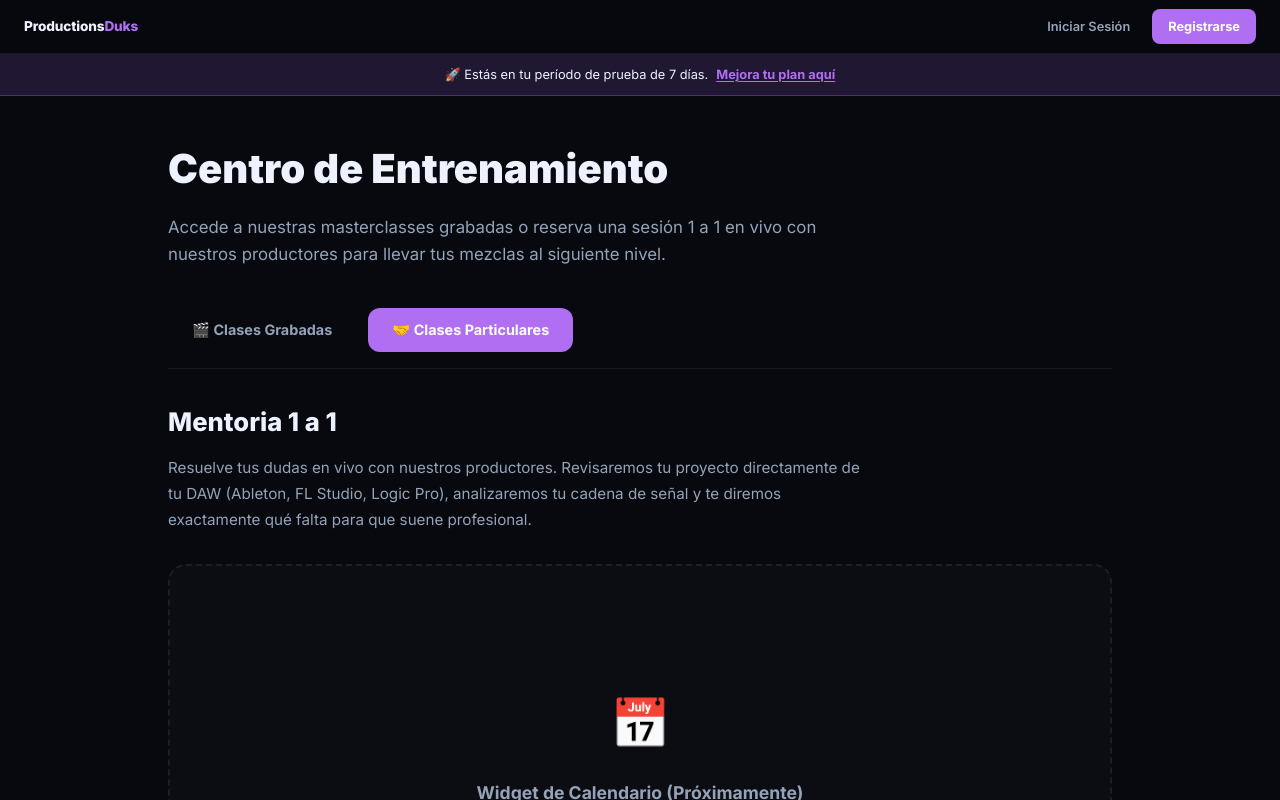
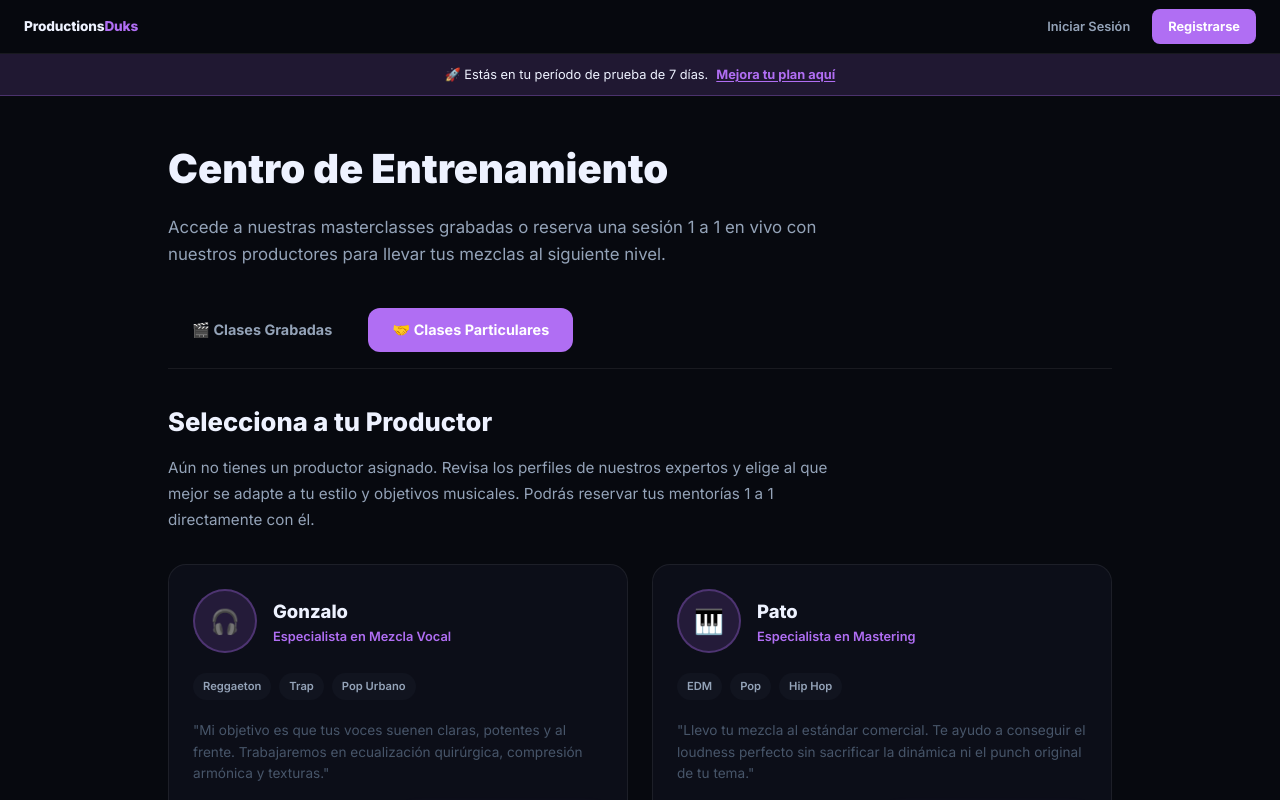
Before and after one commit to gonchiantelo/ProductionsDuks, a Next.js app: page /app/clases in a window 1280 px wide. Both pictures are taken after a click on the button "🤝 Clases Particulares". Built offline with nearby package versions, Linux system fonts and the light colour scheme.

Commit message:
feat(pages): Replace placeholder with aesthetic Producer Roster for 1-on-1 mentorships

```diff
--- a/src/app/app/clases/page.tsx
+++ b/src/app/app/clases/page.tsx
@@ -197,32 +197,117 @@ export default function ClasesPage() {
         ) : (
           <div style={{ animation: 'fadeIn 0.3s' }}>
             <div style={{ marginBottom: '32px' }}>
-              <h2 style={{ fontSize: '1.6rem', fontWeight: 800, color: 'var(--t1)', marginBottom: '12px' }}>Mentoria 1 a 1</h2>
+              <h2 style={{ fontSize: '1.6rem', fontWeight: 800, color: 'var(--t1)', marginBottom: '12px' }}>Selecciona a tu Productor</h2>
               <p style={{ fontSize: '0.95rem', color: 'var(--t2)', lineHeight: 1.7, maxWidth: '700px' }}>
-                Resuelve tus dudas en vivo con nuestros productores. Revisaremos tu proyecto directamente de tu DAW (Ableton, FL Studio, Logic Pro), analizaremos tu cadena de señal y te diremos exactamente qué falta para que suene profesional.
+                Aún no tienes un productor asignado. Revisa los perfiles de nuestros expertos y elige al que mejor se adapte a tu estilo y objetivos musicales. Podrás reservar tus mentorías 1 a 1 directamente con él.
               </p>
             </div>
 
-            {/* Placeholder Calendario */}
+            {/* Roster de Productores Grid */}
+            <div style={{ display: 'grid', gridTemplateColumns: 'repeat(auto-fill, minmax(320px, 1fr))', gap: '24px' }}>
+
+              {/* Productor 1 */}
               <div style={{
-              width: '100%',
-              minHeight: '400px',
-              border: '2px dashed var(--border)',
+                background: 'var(--bg1)',
+                border: '1px solid var(--border)',
                 borderRadius: 'var(--r3)',
-              background: 'rgba(255, 255, 255, 0.02)',
+                padding: '24px',
                 display: 'flex',
                 flexDirection: 'column',
-              alignItems: 'center',
-              justifyContent: 'center',
-              gap: '16px'
+                gap: '20px'
               }}>
-              <span style={{ fontSize: '3rem' }}>📅</span>
-              <p style={{ fontSize: '1.1rem', fontWeight: 700, color: 'var(--t2)' }}>
-                Widget de Calendario (Próximamente)
+                <div style={{ display: 'flex', gap: '16px', alignItems: 'center' }}>
+                  <div style={{
+                    width: '64px', height: '64px', borderRadius: '50%',
+                    background: 'var(--vocal2)', border: '2px solid var(--vocal3)',
+                    display: 'flex', alignItems: 'center', justifyContent: 'center', fontSize: '1.5rem'
+                  }}>
+                    🎧
+                  </div>
+                  <div>
+                    <h3 style={{ fontSize: '1.15rem', fontWeight: 800, color: 'var(--t1)' }}>Gonzalo</h3>
+                    <p style={{ fontSize: '0.8rem', color: 'var(--vocal)', fontWeight: 600 }}>Especialista en Mezcla Vocal</p>
+                  </div>
+                </div>
+
+                <div style={{ display: 'flex', gap: '8px', flexWrap: 'wrap' }}>
+                  <span style={{ fontSize: '0.7rem', padding: '4px 10px', background: 'var(--bg2)', borderRadius: '100px', color: 'var(--t2)', fontWeight: 600 }}>Reggaeton</span>
+                  <span style={{ fontSize: '0.7rem', padding: '4px 10px', background: 'var(--bg2)', borderRadius: '100px', color: 'var(--t2)', fontWeight: 600 }}>Trap</span>
+                  <span style={{ fontSize: '0.7rem', padding: '4px 10px', background: 'var(--bg2)', borderRadius: '100px', color: 'var(--t2)', fontWeight: 600 }}>Pop Urbano</span>
+                </div>
+
+                <p style={{ fontSize: '0.85rem', color: 'var(--t3)', lineHeight: 1.6, flex: 1 }}>
+                  "Mi objetivo es que tus voces suenen claras, potentes y al frente. Trabajaremos en ecualización quirúrgica, compresión armónica y texturas."
                 </p>
-              <p style={{ fontSize: '0.85rem', color: 'var(--t4)' }}>
-                Aquí se integrará el embed de Cal.com
+
+                <div style={{ display: 'grid', gridTemplateColumns: '1fr 1fr', gap: '12px', marginTop: 'auto' }}>
+                  <button onClick={() => alert('Abriendo chat/contacto...')} style={{
+                    padding: '10px', background: 'transparent', border: '1px solid var(--border)', color: 'var(--t1)',
+                    borderRadius: 'var(--r2)', fontWeight: 600, fontSize: '0.85rem', cursor: 'pointer', transition: 'border-color 0.2s'
+                  }}>
+                    Contactar
+                  </button>
+                  <button style={{
+                    padding: '10px', background: 'var(--vocal)', border: 'none', color: '#fff',
+                    borderRadius: 'var(--r2)', fontWeight: 700, fontSize: '0.85rem', cursor: 'pointer',
+                    boxShadow: '0 4px 12px var(--vocal3)'
+                  }}>
+                    Elegir Productor
+                  </button>
+                </div>
+              </div>
+
+              {/* Productor 2 */}
+              <div style={{
+                background: 'var(--bg1)',
+                border: '1px solid var(--border)',
+                borderRadius: 'var(--r3)',
+                padding: '24px',
+                display: 'flex',
+                flexDirection: 'column',
+                gap: '20px'
+              }}>
+                <div style={{ display: 'flex', gap: '16px', alignItems: 'center' }}>
+                  <div style={{
+                    width: '64px', height: '64px', borderRadius: '50%',
+                    background: 'var(--vocal2)', border: '2px solid var(--vocal3)',
+                    display: 'flex', alignItems: 'center', justifyContent: 'center', fontSize: '1.5rem'
+                  }}>
+                    🎹
+                  </div>
+                  <div>
+                    <h3 style={{ fontSize: '1.15rem', fontWeight: 800, color: 'var(--t1)' }}>Pato</h3>
+                    <p style={{ fontSize: '0.8rem', color: 'var(--vocal)', fontWeight: 600 }}>Especialista en Mastering</p>
+                  </div>
+                </div>
+
+                <div style={{ display: 'flex', gap: '8px', flexWrap: 'wrap' }}>
+                  <span style={{ fontSize: '0.7rem', padding: '4px 10px', background: 'var(--bg2)', borderRadius: '100px', color: 'var(--t2)', fontWeight: 600 }}>EDM</span>
+                  <span style={{ fontSize: '0.7rem', padding: '4px 10px', background: 'var(--bg2)', borderRadius: '100px', color: 'var(--t2)', fontWeight: 600 }}>Pop</span>
+                  <span style={{ fontSize: '0.7rem', padding: '4px 10px', background: 'var(--bg2)', borderRadius: '100px', color: 'var(--t2)', fontWeight: 600 }}>Hip Hop</span>
+                </div>
+
+                <p style={{ fontSize: '0.85rem', color: 'var(--t3)', lineHeight: 1.6, flex: 1 }}>
+                  "Llevo tu mezcla al estándar comercial. Te ayudo a conseguir el loudness perfecto sin sacrificar la dinámica ni el punch original de tu tema."
                 </p>
+
+                <div style={{ display: 'grid', gridTemplateColumns: '1fr 1fr', gap: '12px', marginTop: 'auto' }}>
+                  <button onClick={() => alert('Abriendo chat/contacto...')} style={{
+                    padding: '10px', background: 'transparent', border: '1px solid var(--border)', color: 'var(--t1)',
+                    borderRadius: 'var(--r2)', fontWeight: 600, fontSize: '0.85rem', cursor: 'pointer', transition: 'border-color 0.2s'
+                  }}>
+                    Contactar
+                  </button>
+                  <button style={{
+                    padding: '10px', background: 'var(--vocal)', border: 'none', color: '#fff',
+                    borderRadius: 'var(--r2)', fontWeight: 700, fontSize: '0.85rem', cursor: 'pointer',
+                    boxShadow: '0 4px 12px var(--vocal3)'
+                  }}>
+                    Elegir Productor
+                  </button>
+                </div>
+              </div>
+
             </div>
           </div>
         )}
```
Lines whose indentation alone changed are shown as unchanged.
